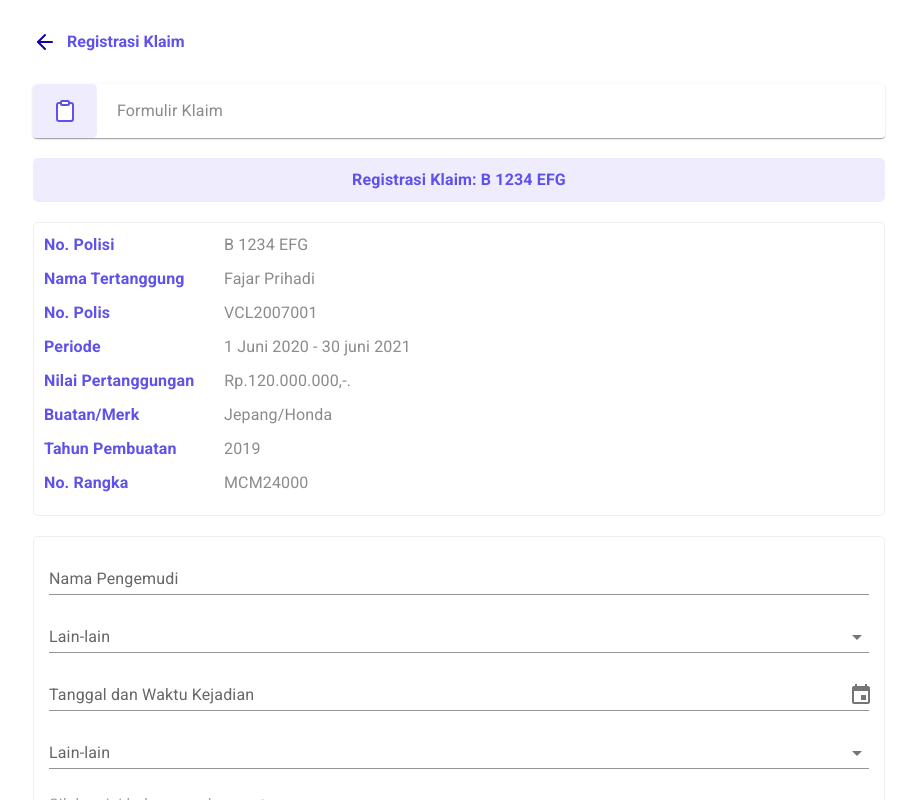
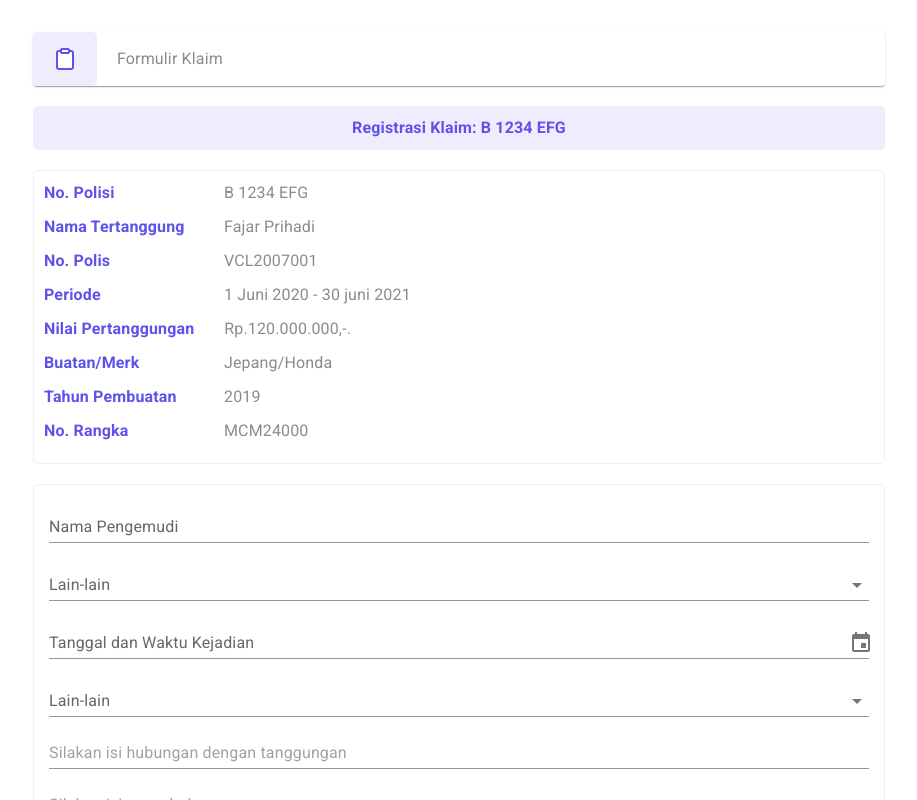
Before and after one commit to FrazaAdityaWiguna/accident-insurance-next-js, a Next.js app: page /register/form-claim in a window 1280 px wide. Shown: the top 800 px of the page, without its empty margins (181-1098 px from the left). Built offline with nearby package versions, Linux system fonts and the light colour scheme.

Commit message:
feat: redirect / to /register/form-claim

```diff
--- a/next.config.js
+++ b/next.config.js
@@ -1,6 +1,15 @@
 /** @type {import('next').NextConfig} */
 const nextConfig = {
   reactStrictMode: true,
+  async redirects() {
+    return [
+      {
+        source: "/",
+        destination: "/register/form-claim",
+        permanent: true,
+      },
+    ];
+  },
 };
 
 module.exports = nextConfig;
--- a/pages/register/form-claim.js
+++ b/pages/register/form-claim.js
@@ -51,9 +51,9 @@ export default function FormClaim() {
 
   return (
     <>
-      <Container maxWidth="md">
+      <Container maxWidth="md" sx={{ mt: 4 }}>
         <NextHead title="Form Klaim" />
-        <BackHeader title="Registrasi Klaim" prevPage="/" />
+        {/* <BackHeader title="Registrasi Klaim" prevPage="/" /> */}
 
         <CardFormulir
           title="Formulir Klaim"
```
